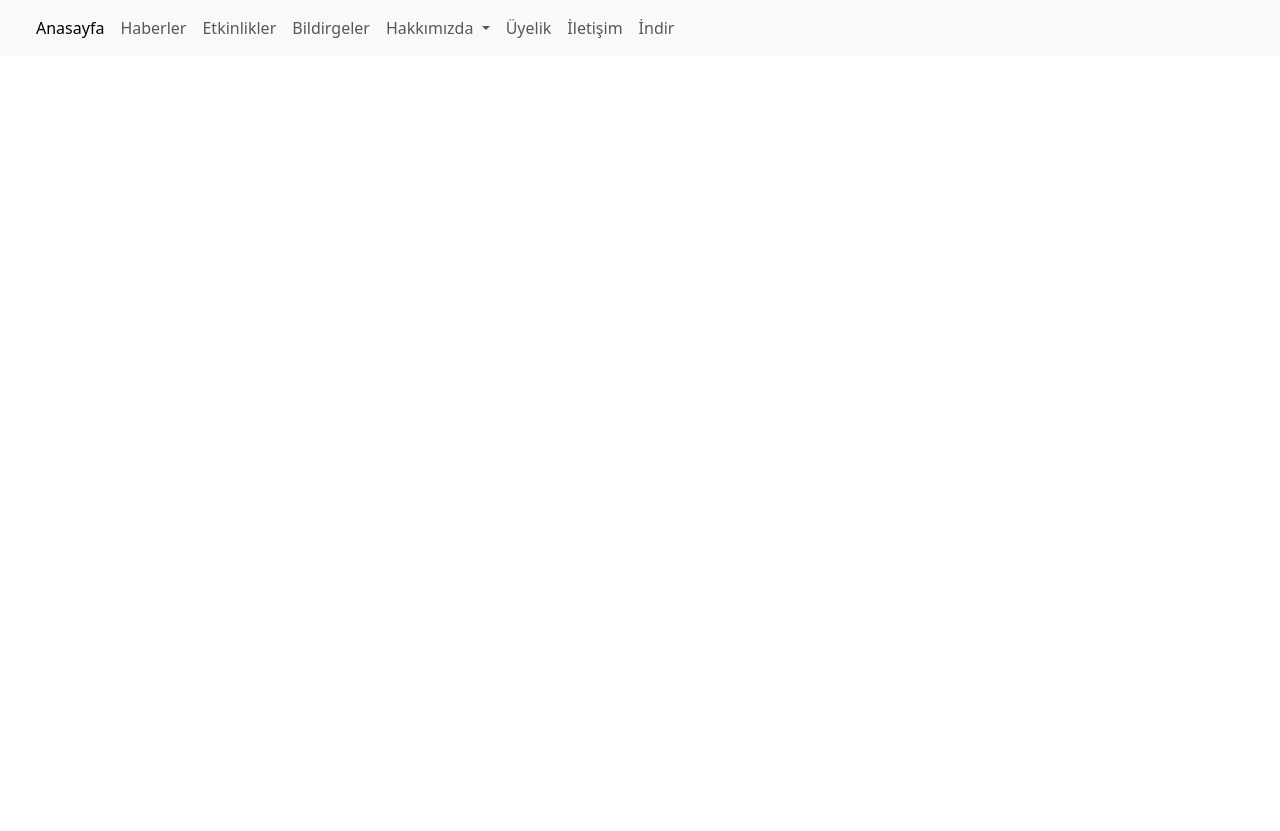
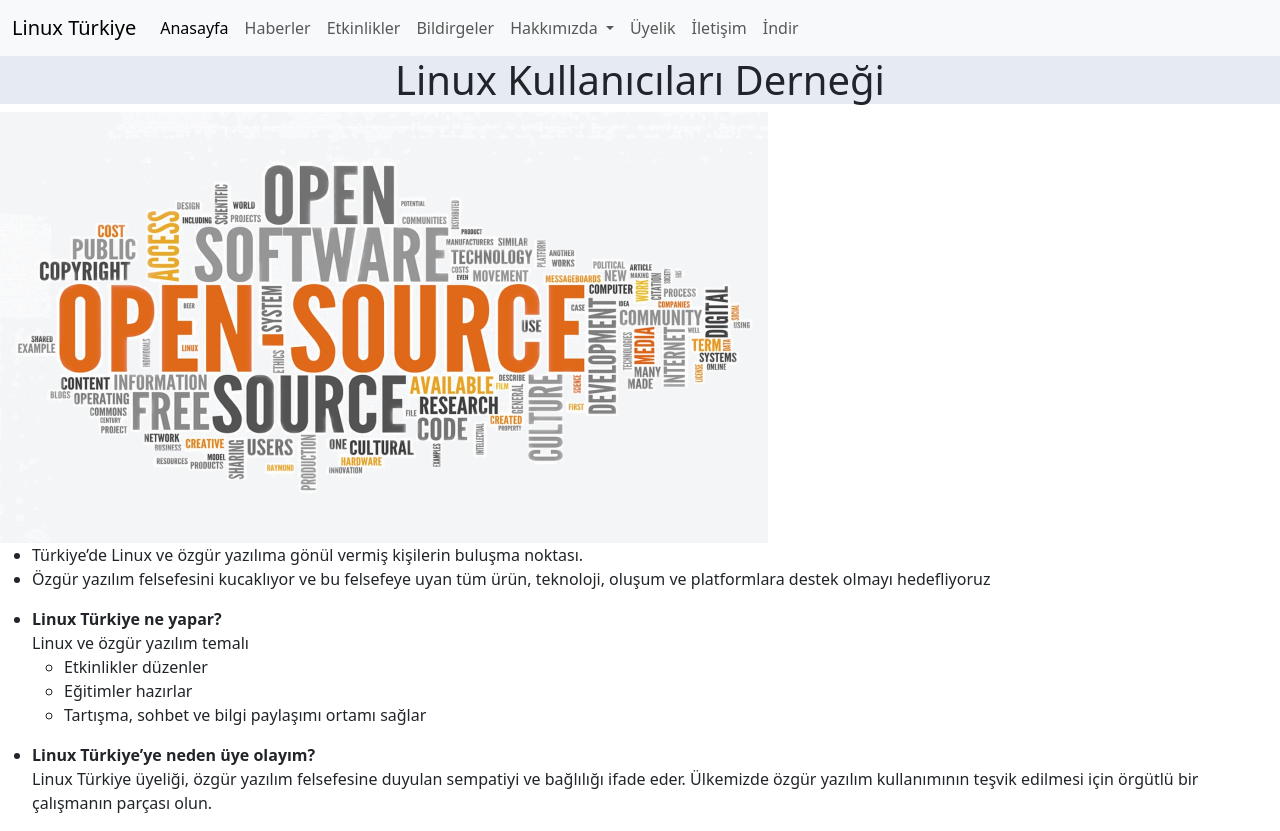
Before and after one commit to samarslan/HtmlOdevi, a plain HTML site: page index.html in a window 1280 px wide. Before the commit the page ends 800 px from the top, so only its background shows below. Drawn offline with nearby package versions, Linux system fonts and the light colour scheme.

Commit message:
Ana sayfa yazıldı

```diff
--- a/index.html
+++ b/index.html
@@ -4,12 +4,13 @@
     <meta charset="UTF-8">
     <meta http-equiv="X-UA-Compatible" content="IE=edge">
     <meta name="viewport" content="width=device-width, initial-scale=1.0">
-    <title>Document</title>
+    <title>Linux Türkiye</title>
+    <link rel="stylesheet" type="text/css" href="/style.css">
     <link href="https://cdn.jsdelivr.net/npm/bootstrap@5.3.0-alpha1/dist/css/bootstrap.min.css" rel="stylesheet" integrity="sha384-GLhlTQ8iRABdZLl6O3oVMWSktQOp6b7In1Zl3/Jr59b6EGGoI1aFkw7cmDA6j6gD" crossorigin="anonymous">
     <script src="https://cdn.jsdelivr.net/npm/bootstrap@5.0.1/dist/js/bootstrap.min.js" integrity="sha384-Atwg2Pkwv9vp0ygtn1JAojH0nYbwNJLPhwyoVbhoPwBhjQPR5VtM2+xf0Uwh9KtT" crossorigin="anonymous"></script>
     <nav class="navbar navbar-expand-lg navbar-light bg-light">
         <div class="container-fluid">
-          <a class="navbar-brand" href="#"></a>
+          <a class="navbar-brand" href="/index.html">Linux Türkiye</a>
           <button class="navbar-toggler" type="button" data-bs-toggle="collapse" data-bs-target="#navbarSupportedContent" aria-controls="navbarSupportedContent" aria-expanded="false" aria-label="Toggle navigation">
             <span class="navbar-toggler-icon"></span>
           </button>
@@ -51,7 +52,14 @@
         </div>
       </nav>
 </head>
-<body>
-
+<body background-color="#f3f5f6">
+  <div class="header">
+   <h1>Linux Kullanıcıları Derneği</h1>
+  </div>
+  <img src="/img/Open-Source.webp" alt="Open Source">
+  <br>
+  <ul><li> Türkiye’de Linux ve özgür yazılıma gönül vermiş kişilerin buluşma noktası. </li><li>Özgür yazılım felsefesini kucaklıyor ve bu felsefeye uyan tüm ürün, teknoloji, oluşum ve platformlara destek olmayı hedefliyoruz</li></ul>
+  <ul><li><strong>Linux Türkiye ne yapar?</strong><br> Linux ve özgür yazılım temalı<ul><li>Etkinlikler düzenler</li><li>Eğitimler hazırlar</li><li>Tartışma, sohbet ve bilgi paylaşımı ortamı sağlar</li></ul></li></ul>
+  <ul><li><strong>Linux Türkiye’ye neden üye olayım?</strong><br> Linux Türkiye üyeliği, özgür yazılım felsefesine duyulan sempatiyi ve bağlılığı ifade eder. Ülkemizde özgür yazılım kullanımının teşvik edilmesi için örgütlü bir çalışmanın parçası olun.</li></ul>
 </body>
 </html>
--- /dev/null
+++ b/style.css
@@ -0,0 +1,10 @@
+.header{
+    background-color: #e6eaf2;
+    text-align: center;
+    font-size: 100;
+    font-weight: bold;
+    height:auto;
+}
+body{
+    text-align: left;
+}
```
Also changed, not shown: img/Open-Source.webp (added).
